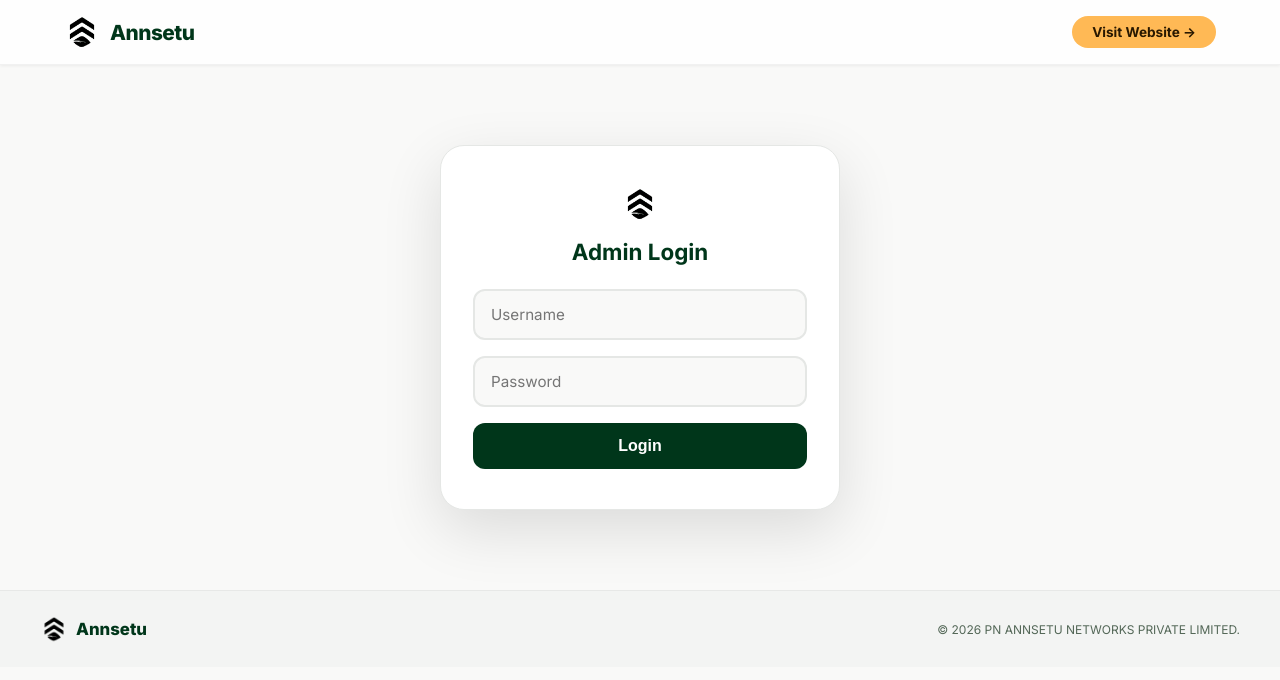
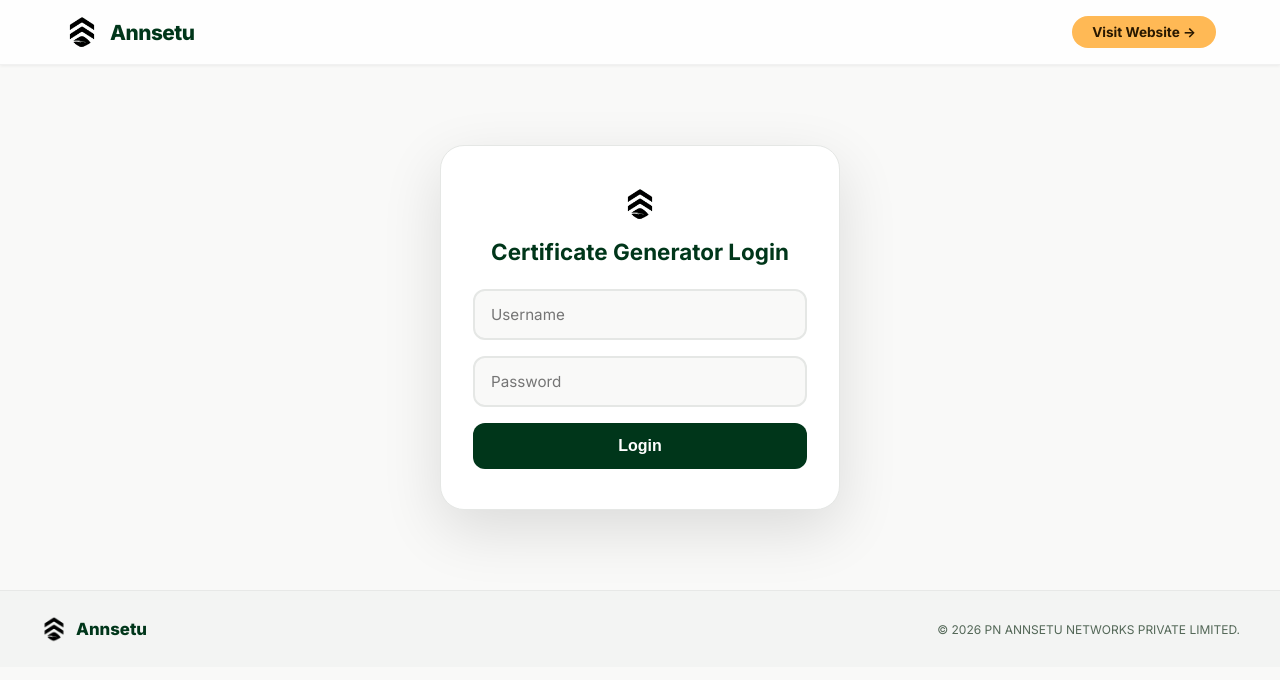
Before and after one commit to dakshsethi06/Certificate-ID-QR-generator-ANNNSETU, a website: page index.html in a window 1280 px wide. Drawn offline with Linux system fonts and the light colour scheme.

Commit message:
Clarify index login title to Certificate Generator Login

```diff
--- a/index.html
+++ b/index.html
@@ -23,7 +23,7 @@
   <!-- LOGIN SCREEN -->
   <div class="login-container" id="login-screen">
     <img class="nav-logo-img" src="icon-512.png" alt="Annsetu Logo" style="margin: 0 auto 16px; display: block;" />
-    <h2>Admin Login</h2>
+    <h2>Certificate Generator Login</h2>
     <input type="text" id="inp-username" placeholder="Username" />
     <input type="password" id="inp-password" placeholder="Password" />
     <button onclick="handleLogin()">Login</button>
```
